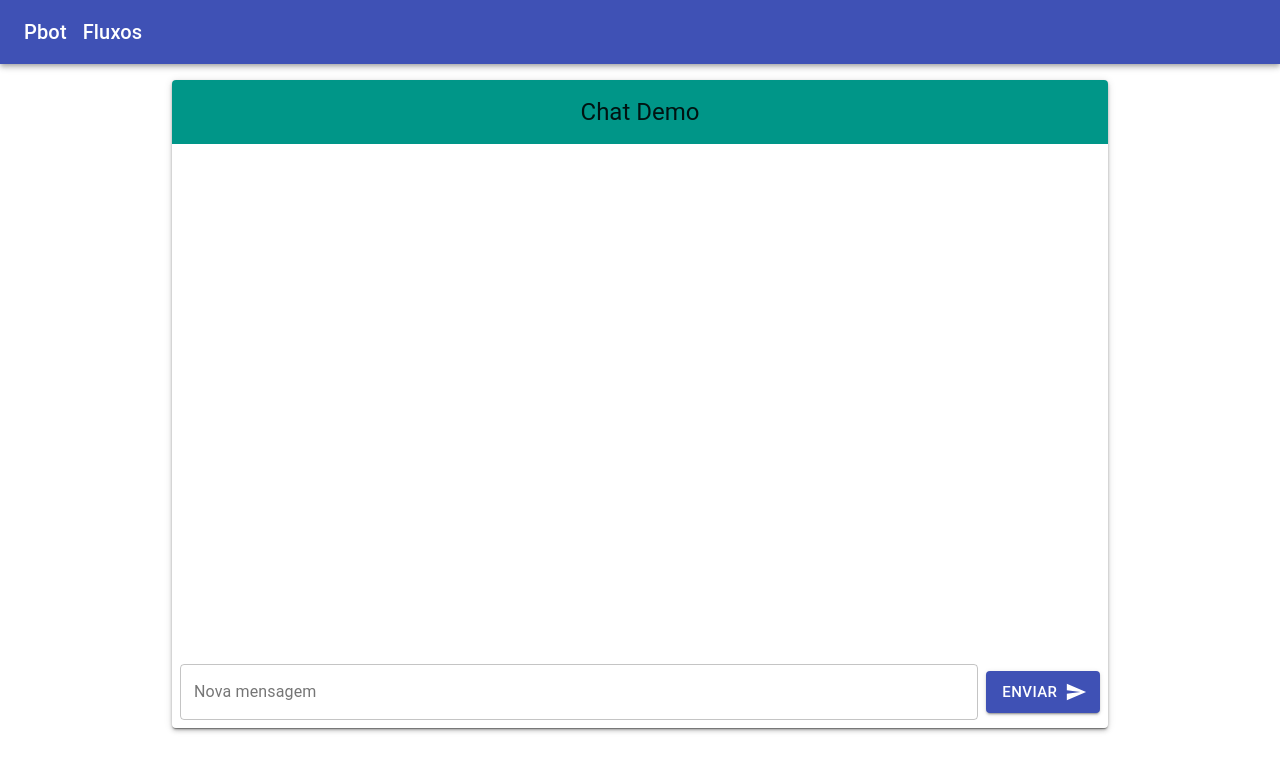
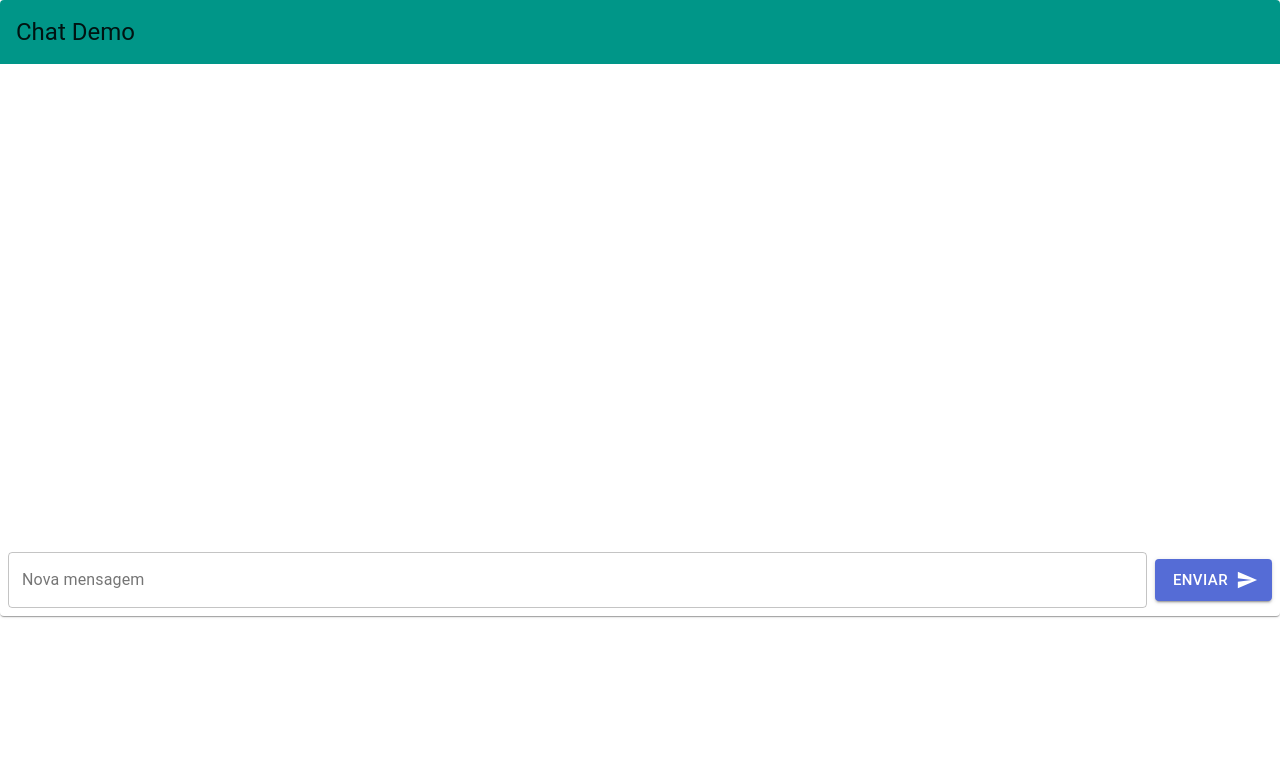
Before and after one commit to harrisonpepese/PbotFront, a Next.js app: page / in a window 1280 px wide. Shown: the top 772 px of the page. Built offline with nearby package versions, Linux system fonts and the light colour scheme.

Commit message:
agora vai

```diff
--- a/pages/_app.js
+++ b/pages/_app.js
@@ -1,44 +1,37 @@
-import './style.css'
-import AppBar from "@material-ui/core/AppBar";
-import Toolbar from "@material-ui/core/Toolbar";
-import { Typography, Grid, Paper } from "@material-ui/core";
-import { makeStyles } from "@material-ui/core/styles";
-import Link from 'next/link'
-const useStyles = makeStyles((theme) => ({
-  root: {
-    flexGrow: 1,
-    justifyContent: "center",
-    textAlign: "center",
-  },
-  content:{
-    flexGrow: 1,
-    justifyContent: "center",
-    textAlign: "center",
-    padding: theme.spacing(2)
-  },
-  text:{
-    margin: theme.spacing(2)
-  }
-}));
-export default function MyApp({ Component, pageProps }) {
-    const classes = useStyles();
+import React from 'react';
+import PropTypes from 'prop-types';
+import Head from 'next/head';
+import { ThemeProvider } from '@material-ui/core/styles';
+import CssBaseline from '@material-ui/core/CssBaseline';
+import theme from '../src/theme';
+
+export default function MyApp(props) {
+  const { Component, pageProps } = props;
+
+  React.useEffect(() => {
+    // Remove the server-side injected CSS.
+    const jssStyles = document.querySelector('#jss-server-side');
+    if (jssStyles) {
+      jssStyles.parentElement.removeChild(jssStyles);
+    }
+  }, []);
+
   return (
-    <div className={classes.root}>
-      <AppBar position="static" color="primary">
-        <Toolbar>
-          <Typography variant="h6" >Pbot</Typography>
-          <Link href="/fluxo">
-          <Typography variant="h6" className={classes.text}>Fluxos</Typography>
-            </Link>
-        </Toolbar>
-      </AppBar>
-      <Grid container className={classes.content}>
-        <Grid item xs={12} sm={11} md={10} lg={9} xl={8}>
-          <Paper elevation={3}>
-            <Component {...pageProps} />
-          </Paper>
-        </Grid>
-      </Grid>
-    </div>
+    <React.Fragment>
+      <Head>
+        <title>My page</title>
+        <meta name="viewport" content="minimum-scale=1, initial-scale=1, width=device-width" />
+      </Head>
+      <ThemeProvider theme={theme}>
+        {/* CssBaseline kickstart an elegant, consistent, and simple baseline to build upon. */}
+        <CssBaseline />
+        <Component {...pageProps} />
+      </ThemeProvider>
+    </React.Fragment>
   );
 }
+
+MyApp.propTypes = {
+  Component: PropTypes.elementType.isRequired,
+  pageProps: PropTypes.object.isRequired,
+};
--- /dev/null
+++ b/src/theme.js
@@ -0,0 +1,22 @@
+import { createMuiTheme } from '@material-ui/core/styles';
+import { red } from '@material-ui/core/colors';
+
+// Create a theme instance.
+const theme = createMuiTheme({
+  palette: {
+    primary: {
+      main: '#556cd6',
+    },
+    secondary: {
+      main: '#19857b',
+    },
+    error: {
+      main: red.A400,
+    },
+    background: {
+      default: '#fff',
+    },
+  },
+});
+
+export default theme;
```
